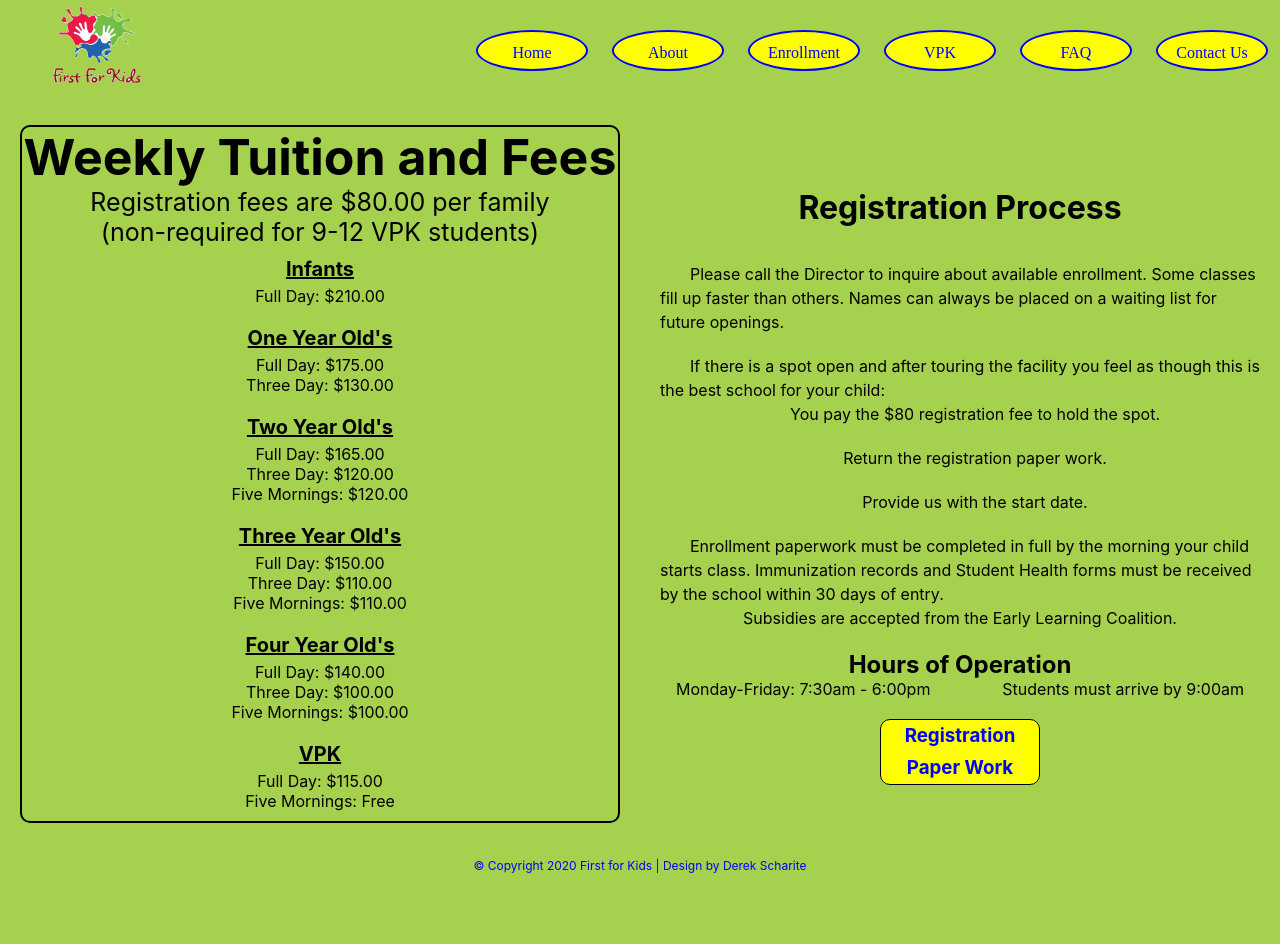
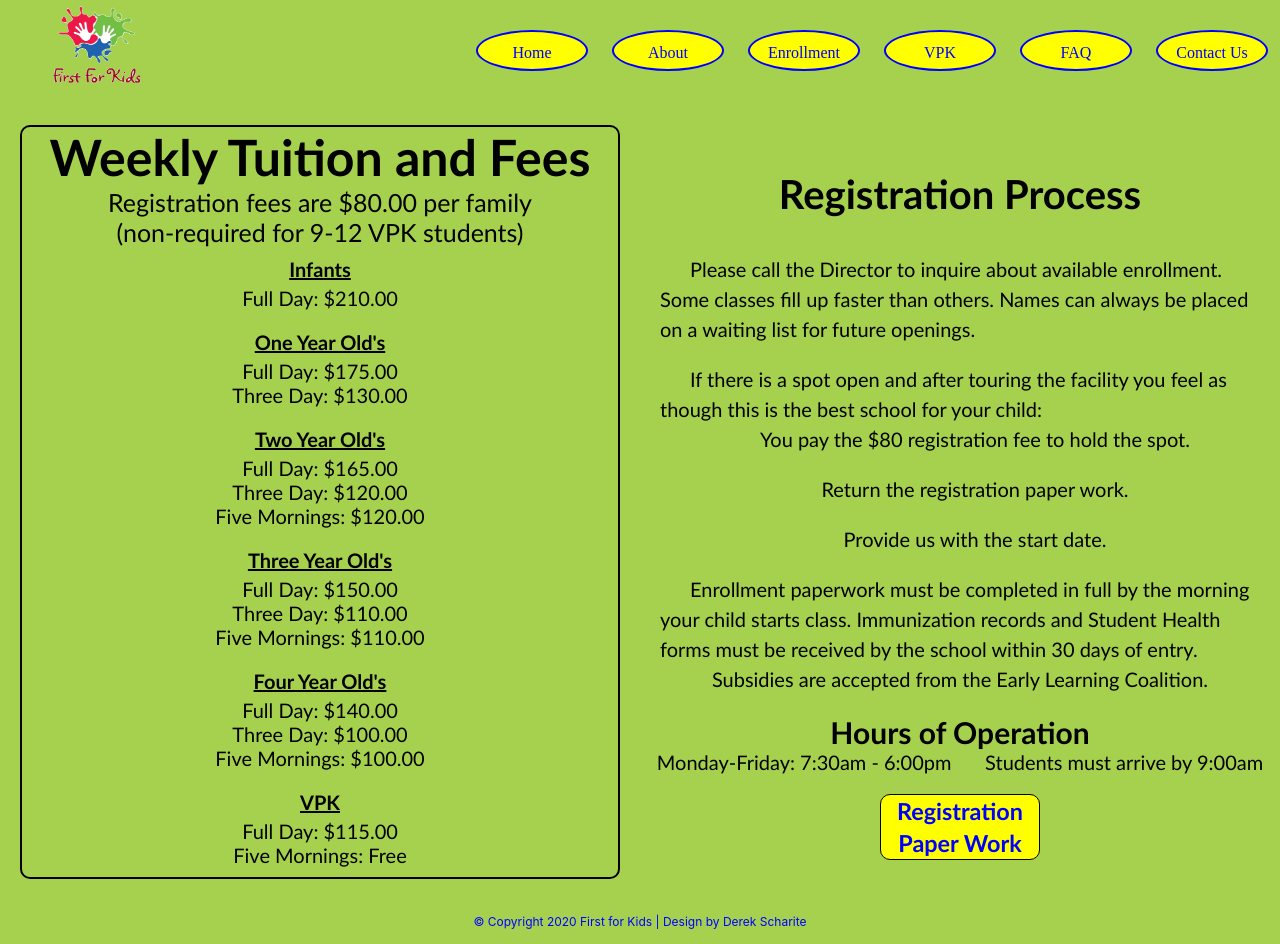
Before and after one commit to Scharite13/First4Kids, a React (Create React App) app: page /enrollment in a window 1280 px wide. Before the commit the page ends 888 px from the top, so only its background shows below. Built offline with nearby package versions, Linux system fonts and the light colour scheme; a web font is replaced by a local one.

Commit message:
changed font on enrollment page

```diff
--- a/src/Componants/Tuition/tuition.js
+++ b/src/Componants/Tuition/tuition.js
@@ -64,8 +64,8 @@ const Tuition = () => (
 
                 </ul>
 
-                <p className="paperwork"> Enrollment paperwork must be completed in full by the morning your child starts class.
-                    Immunization records and Student Health forms must be received by the school within 30 days of entry.
+                <p className="paperwork"> Enrollment paperwork must be completed in full by the morning your child starts class.  Immunization
+                 records and Student Health forms must be received by the school within 30 days of entry.
                 </p>
                 <p className="subsidies"> Subsidies are accepted from the Early Learning Coalition.</p>
 
--- a/src/Componants/Tuition/tuition.styles.css
+++ b/src/Componants/Tuition/tuition.styles.css
@@ -1,5 +1,7 @@
 .container {
+  font-family: 'Gill Sans', 'Gill Sans MT', Calibri, 'Trebuchet MS', sans-serif;
   display: flex;
+  font-size: 20px;
 }
 
 .left {
```
